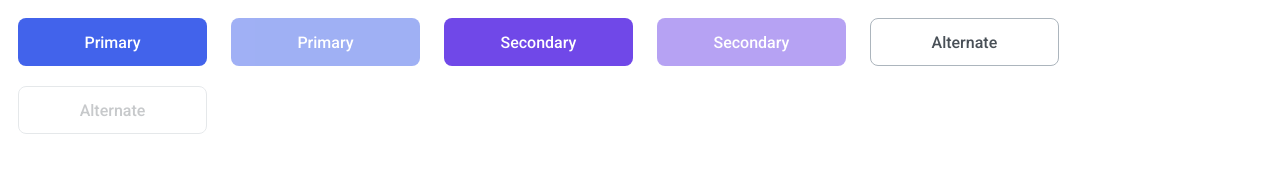
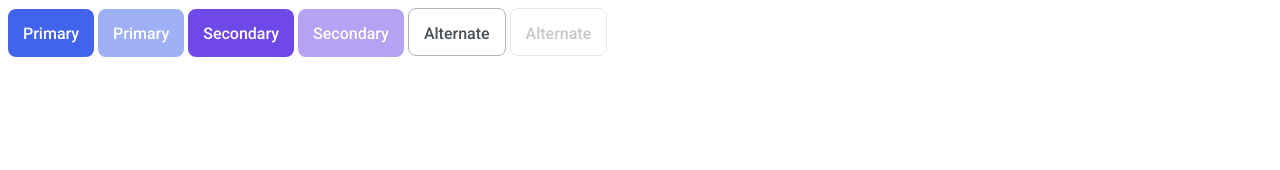
Before and after one commit to js-tasks-ru/htmlcss-20240216_kseniya4, a website: page 03-lection1/01-button/index.html in a window 1280 px wide. Drawn offline with Linux system fonts and the light colour scheme.

Commit message:
updated buttons Lection 1 Button

```diff
--- a/03-lection1/01-button/button.css
+++ b/03-lection1/01-button/button.css
@@ -1,8 +1,4 @@
 .button {
-    --primary: #4263EB;
-    --primary-hover: #2342C0;
-    --secondary: #7048E8;
-    --secondary-hover: #5028C6;
     font-family: 'Roboto', sans-serif;
     font-style: normal;
     font-weight: 500;
@@ -12,27 +8,26 @@
     border: none;
     border-radius: 8px;
     color: var(--white);
-    width: 189px;
     height: 48px;
-    margin: 10px;
     cursor: pointer;
+    padding: 15px;
 }
 .button:disabled {
     opacity: 0.5;
-    cursor: not-allowed;
+    pointer-events: none;
 }
 .button_primary {
     background-color: var(--primary);
 }
 .button_primary:hover:not(:disabled) {
-    background-color: var(--primary-hover);
+    background-color: #2342C0;
     transition: background 200ms ease-in-out;
 }
 .button_secondary {
     background-color: var(--secondary);
 }
 .button_secondary:hover:not(:disabled) {
-    background-color: var(--secondary-hover);
+    background-color: #5028C6;
     transition: background 200ms ease-in-out;
 }
 .button_alternate {
--- a/assets/css/main.css
+++ b/assets/css/main.css
@@ -11,7 +11,7 @@
     --black: #212429;
     --pink: #F784AD;
     --purple: #7048E8;
-    --blue: #374FC7;
+    --blue: #4263EB;
     --red: #F03D3E;
     --grey-1: #F8F9FA;
     --grey-2: #DDE2E5;
```
Also changed, not shown: 03-lection1/01-button/index.html (indentation only).
